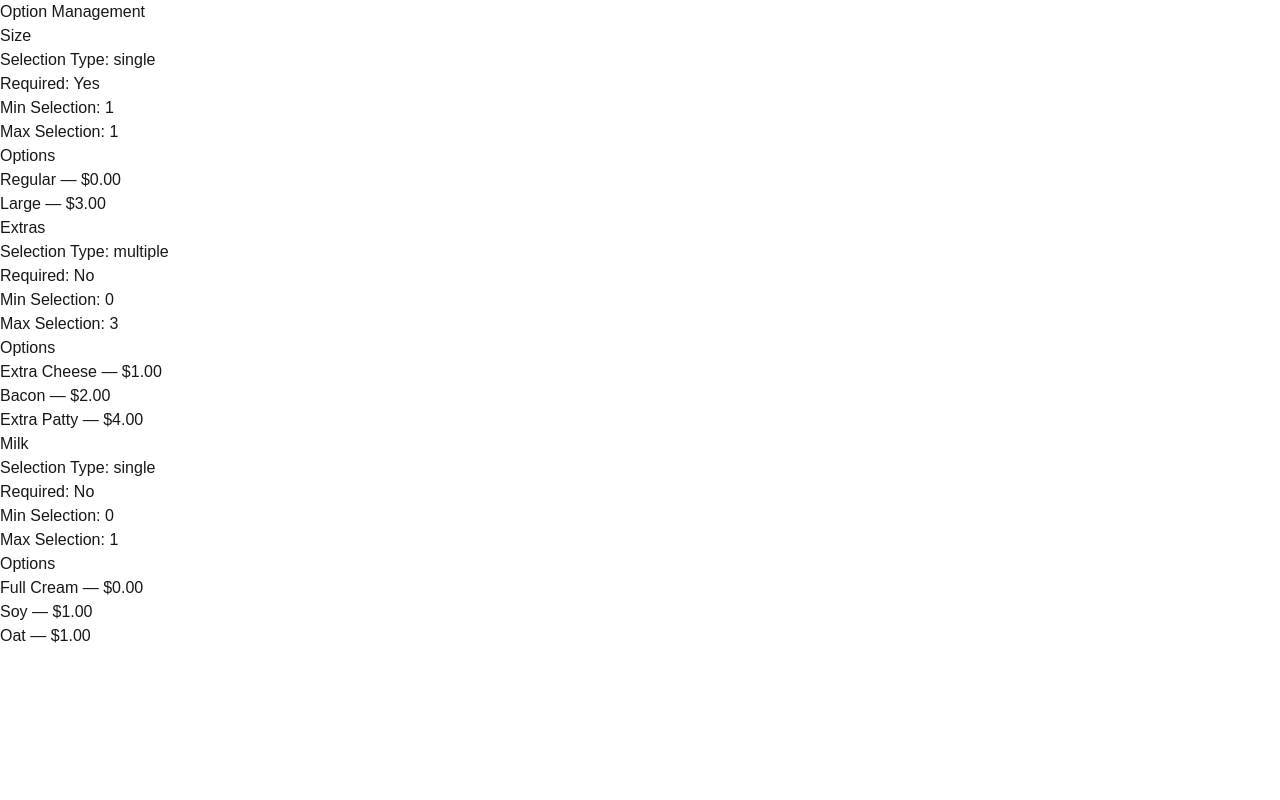
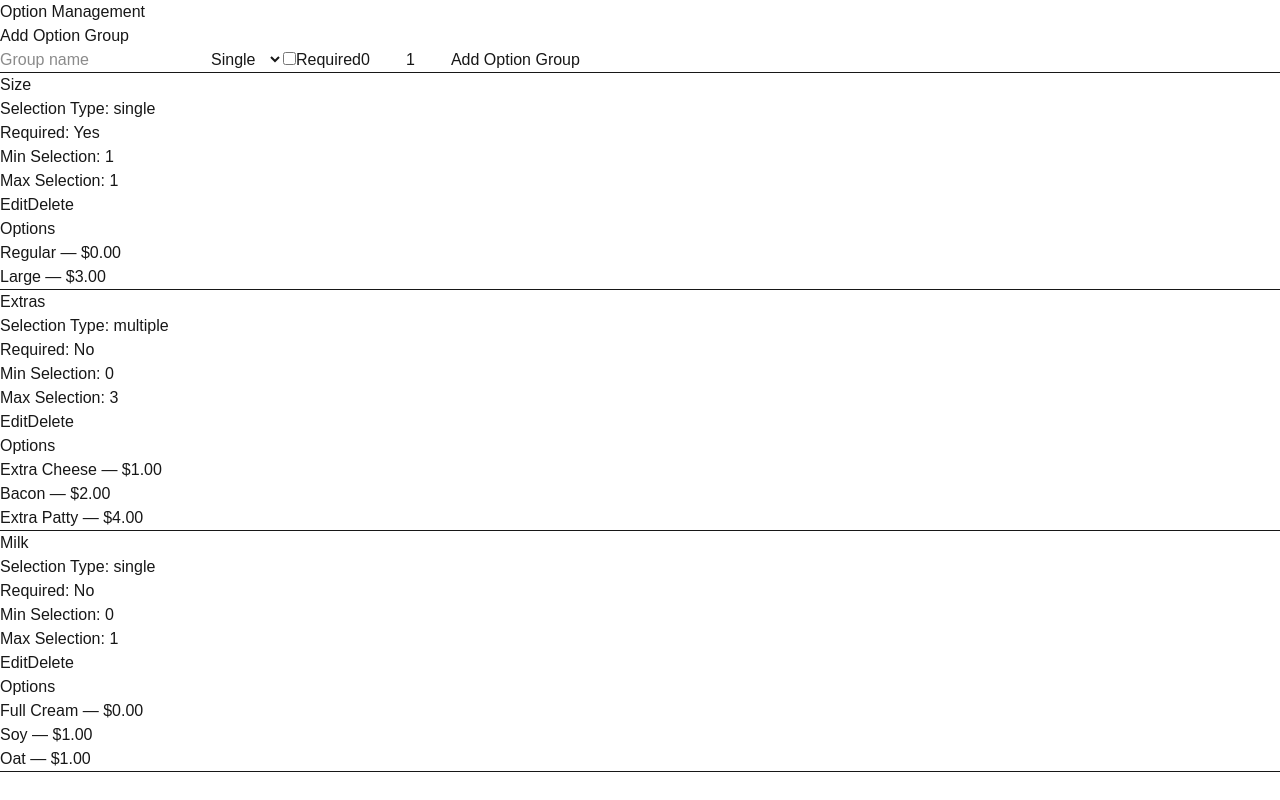
Before and after one commit to ChungmanPARK12/qr-ordering-system, a Next.js app in the folder client/: page /admin/options in a window 1280 px wide. Built offline with nearby package versions, Linux system fonts and the light colour scheme.

Commit message:
feat: implement option group management

```diff
--- a/client/src/features/admin/options/OptionManagement.tsx
+++ b/client/src/features/admin/options/OptionManagement.tsx
@@ -2,15 +2,193 @@
 
 import { useState } from "react";
 import { mockOptionGroups, mockOptionItems } from "@/data/mockMenuData";
-import type { OptionGroup } from "@/types/menu.types";
+import type { OptionGroup, OptionSelectionType } from "@/types/menu.types";
 
 const OptionManagement = () => {
   const [optionGroups, setOptionGroups] =
     useState<OptionGroup[]>(mockOptionGroups);
 
+  // Add Option Group state
+  const [name, setName] = useState("");
+  const [selectionType, setSelectionType] =
+    useState<OptionSelectionType>("single");
+  const [isRequired, setIsRequired] = useState(false);
+  const [minSelection, setMinSelection] = useState(0);
+  const [maxSelection, setMaxSelection] = useState(1);
+
+  // Edit Option Group state
+  const [editingId, setEditingId] = useState<string | null>(null);
+  const [editName, setEditName] = useState("");
+  const [editSelectionType, setEditSelectionType] =
+    useState<OptionSelectionType>("single");
+  const [editIsRequired, setEditIsRequired] = useState(false);
+  const [editMinSelection, setEditMinSelection] = useState(0);
+  const [editMaxSelection, setEditMaxSelection] = useState(1);
+
+  const handleAddOptionGroup = () => {
+    if (!name.trim()) return;
+    if (minSelection < 0) return;
+    if (maxSelection < 1) return;
+    if (minSelection > maxSelection) return;
+
+    if (selectionType === "single" && maxSelection !== 1) {
+      return;
+    }
+
+    const newOptionGroup: OptionGroup = {
+      id: `option-group-${Date.now()}`,
+      name: name.trim(),
+      selectionType,
+      isRequired,
+      minSelection,
+      maxSelection,
+      sortOrder: optionGroups.length + 1,
+      restaurantId: "restaurant-1",
+      menuItemIds: [],
+    };
+
+    setOptionGroups((prev) => [...prev, newOptionGroup]);
+
+    setName("");
+    setSelectionType("single");
+    setIsRequired(false);
+    setMinSelection(0);
+    setMaxSelection(1);
+  };
+
+  const handleStartEdit = (group: OptionGroup) => {
+    setEditingId(group.id);
+    setEditName(group.name);
+    setEditSelectionType(group.selectionType);
+    setEditIsRequired(group.isRequired);
+    setEditMinSelection(group.minSelection);
+    setEditMaxSelection(group.maxSelection);
+  };
+
+  const handleSaveEdit = (id: string) => {
+    if (!editName.trim()) return;
+    if (editMinSelection < 0) return;
+    if (editMaxSelection < 1) return;
+    if (editMinSelection > editMaxSelection) return;
+
+    if (editSelectionType === "single" && editMaxSelection !== 1) {
+      return;
+    }
+
+    setOptionGroups((prev) =>
+      prev.map((group) =>
+        group.id === id
+          ? {
+              ...group,
+              name: editName.trim(),
+              selectionType: editSelectionType,
+              isRequired: editIsRequired,
+              minSelection: editMinSelection,
+              maxSelection: editMaxSelection,
+            }
+          : group,
+      ),
+    );
+
+    setEditingId(null);
+    setEditName("");
+    setEditSelectionType("single");
+    setEditIsRequired(false);
+    setEditMinSelection(0);
+    setEditMaxSelection(1);
+  };
+
+  const handleCancelEdit = () => {
+    setEditingId(null);
+    setEditName("");
+    setEditSelectionType("single");
+    setEditIsRequired(false);
+    setEditMinSelection(0);
+    setEditMaxSelection(1);
+  };
+
+  const handleDeleteOptionGroup = (id: string) => {
+    setOptionGroups((prev) => prev.filter((group) => group.id !== id));
+  };
+
   return (
     <div>
       <h1>Option Management</h1>
+
+      <div>
+        <h2>Add Option Group</h2>
+
+        <input
+          type="text"
+          placeholder="Group name"
+          value={name}
+          onChange={(event) => setName(event.target.value)}
+        />
+
+        <select
+          value={selectionType}
+          onChange={(event) => {
+            const type = event.target.value as OptionSelectionType;
+
+            setSelectionType(type);
+
+            if (type === "single") {
+              setMaxSelection(1);
+
+              if (minSelection > 1) {
+                setMinSelection(1);
+              }
+            }
+          }}
+        >
+          <option value="single">Single</option>
+          <option value="multiple">Multiple</option>
+        </select>
+
+        <label>
+          <input
+            type="checkbox"
+            checked={isRequired}
+            onChange={(event) => {
+              const required = event.target.checked;
+
+              setIsRequired(required);
+
+              if (required && minSelection === 0) {
+                setMinSelection(1);
+              }
+
+              if (!required) {
+                setMinSelection(0);
+              }
+            }}
+          />
+          Required
+        </label>
+
+        <input
+          type="number"
+          min="0"
+          max={selectionType === "single" ? 1 : undefined}
+          value={minSelection}
+          onChange={(event) => setMinSelection(Number(event.target.value))}
+          placeholder="Min selection"
+        />
+
+        <input
+          type="number"
+          min="1"
+          max={selectionType === "single" ? 1 : undefined}
+          value={maxSelection}
+          onChange={(event) => setMaxSelection(Number(event.target.value))}
+          placeholder="Max selection"
+          disabled={selectionType === "single"}
+        />
+
+        <button onClick={handleAddOptionGroup}>Add Option Group</button>
+      </div>
+
+      <hr />
 
       {optionGroups.map((group) => {
         const groupItems = mockOptionItems.filter(
@@ -19,6 +197,82 @@ const OptionManagement = () => {
 
         return (
           <div key={group.id}>
+            {editingId === group.id ? (
+              <>
+                <input
+                  type="text"
+                  value={editName}
+                  onChange={(event) => setEditName(event.target.value)}
+                />
+
+                <select
+                  value={editSelectionType}
+                  onChange={(event) => {
+                    const type = event.target.value as OptionSelectionType;
+
+                    setEditSelectionType(type);
+
+                    if (type === "single") {
+                      setEditMaxSelection(1);
+
+                      if (editMinSelection > 1) {
+                        setEditMinSelection(1);
+                      }
+                    }
+                  }}
+                >
+                  <option value="single">Single</option>
+                  <option value="multiple">Multiple</option>
+                </select>
+
+                <label>
+                  <input
+                    type="checkbox"
+                    checked={editIsRequired}
+                    onChange={(event) => {
+                      const required = event.target.checked;
+
+                      setEditIsRequired(required);
+
+                      if (required && editMinSelection === 0) {
+                        setEditMinSelection(1);
+                      }
+
+                      if (!required) {
+                        setEditMinSelection(0);
+                      }
+                    }}
+                  />
+                  Required
+                </label>
+
+                <input
+                  type="number"
+                  min="0"
+                  max={editSelectionType === "single" ? 1 : undefined}
+                  value={editMinSelection}
+                  onChange={(event) =>
+                    setEditMinSelection(Number(event.target.value))
+                  }
+                />
+
+                <input
+                  type="number"
+                  min="1"
+                  max={editSelectionType === "single" ? 1 : undefined}
+                  value={editMaxSelection}
+                  onChange={(event) =>
+                    setEditMaxSelection(Number(event.target.value))
+                  }
+                  disabled={editSelectionType === "single"}
+                />
+
+                <button onClick={() => handleSaveEdit(group.id)}>Save</button>
+
+                <button onClick={handleCancelEdit}>Cancel</button>
+              </>
+            ) : (
+              <>
                 <h2>{group.name}</h2>
 
                 <p>Selection Type: {group.selectionType}</p>
@@ -28,13 +282,26 @@ const OptionManagement = () => {
                 <p>Min Selection: {group.minSelection}</p>
                 <p>Max Selection: {group.maxSelection}</p>
 
+                <button onClick={() => handleStartEdit(group)}>Edit</button>
+                <button onClick={() => handleDeleteOptionGroup(group.id)}>
+                  Delete
+                </button>
+
                 <h3>Options</h3>
 
-            {groupItems.map((item) => (
+                {groupItems.length > 0 ? (
+                  groupItems.map((item) => (
                     <div key={item.id}>
                       {item.name} — ${(item.additionalPrice / 100).toFixed(2)}
                     </div>
-            ))}
+                  ))
+                ) : (
+                  <p>No options yet.</p>
+                )}
+              </>
+            )}
+
+            <hr />
           </div>
         );
       })}
```
Lines whose indentation alone changed are shown as unchanged.
